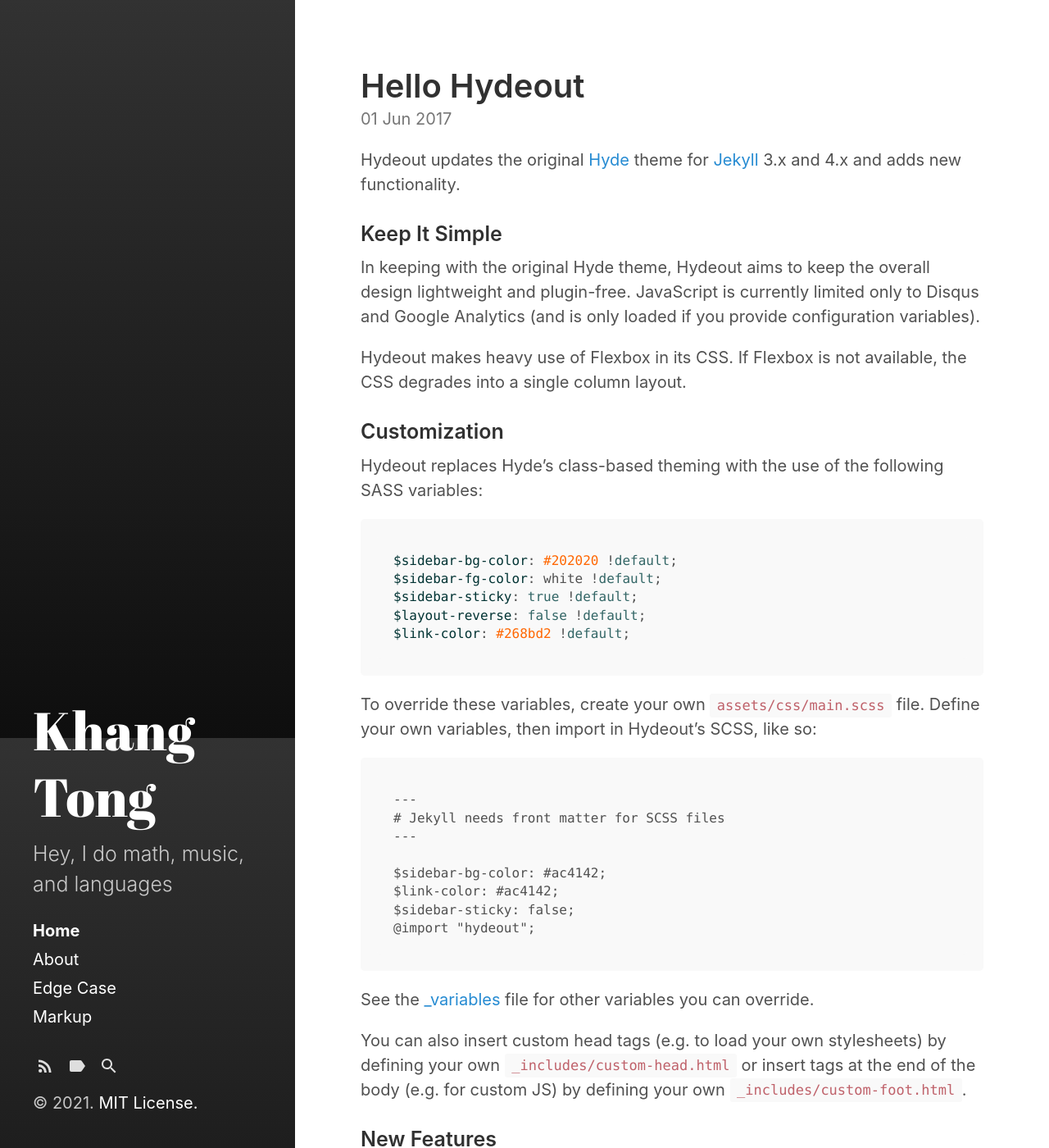
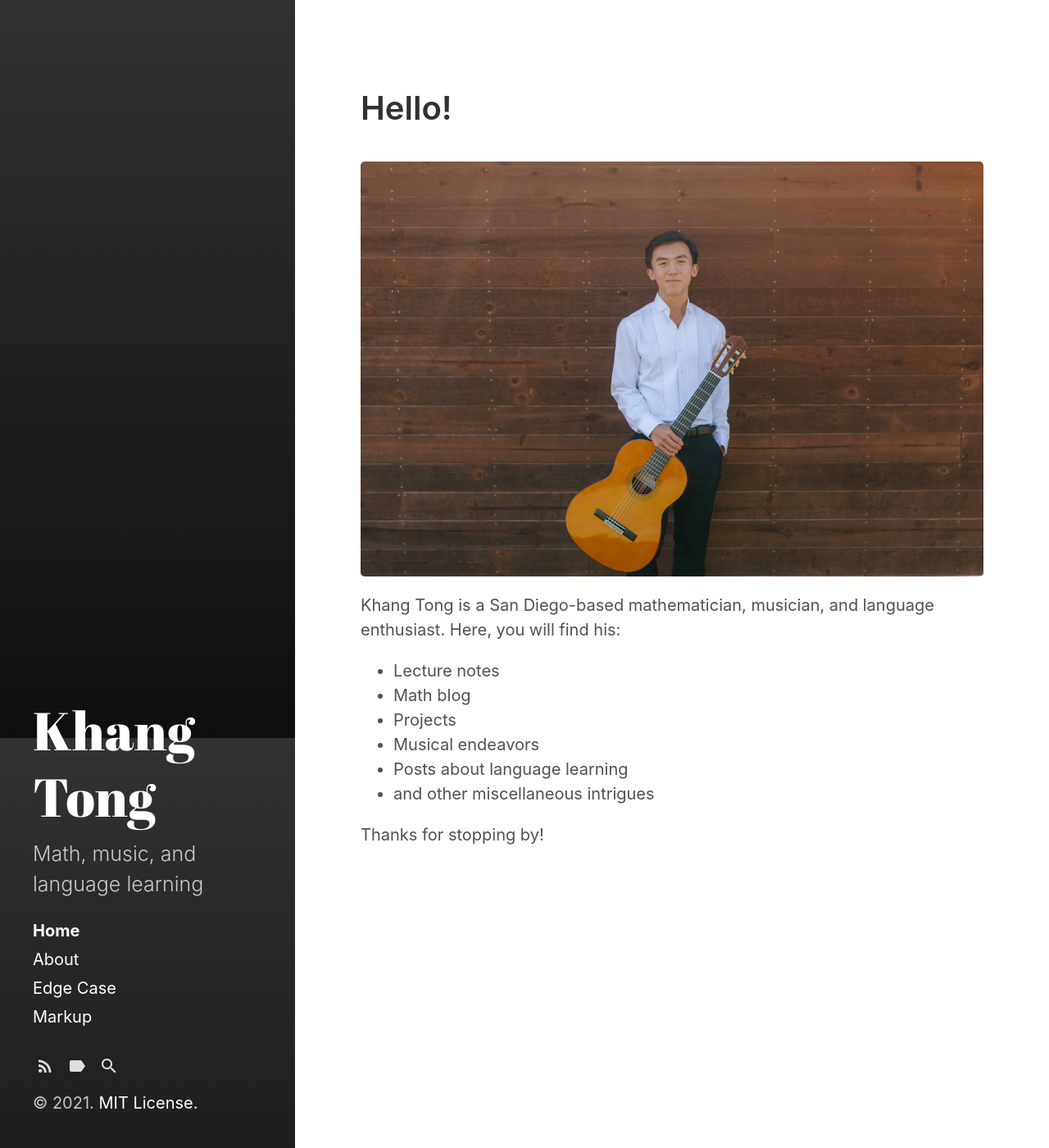
Before and after one commit to hophopkhangaroo/khangtong, a Jekyll site: the page built from index.html, in a window 1280 px wide and 1400 px high. Shown: the whole window at 82% size. Built offline with Jekyll 4.4.1, drawn with Linux system fonts in a browser that asks for light colours; the list of posts is cut into pages by our own code; some of the changed text lies outside the part shown.

Commit message:
Updated home page

```diff
--- a/_config.yml
+++ b/_config.yml
@@ -5,7 +5,7 @@ highlighter:      rouge
 # Setup
 title:            Khang Tong
 tagline:          'Mathematician and Classical Guitarist'
-description:      'Hey, I do math, music, and languages'
+description:      'Math, music, and language learning'
 url:              https://www.khangtong.com
 # baseurl:          '/hydeout'
                   # the optional subpath of your site, e.g. "/blog"
--- /dev/null
+++ b/_layouts/home.html
@@ -0,0 +1,7 @@
+---
+layout: default
+---
+
+<div class="content">
+  {{ content }}
+</div>
--- a/index.html
+++ b/index.html
@@ -1,4 +1,23 @@
 ---
-layout: index
-title: Home
+layout: home
+<!--title: Hello-->
 ---
+
+<h1>Hello!</h1>
+<br>
+
+
+<img src="assets/img/khang-home.jpg" alt="Home page image">
+
+<p>Khang Tong is a San Diego-based mathematician, musician, and language enthusiast.
+Here, you will find his:</p>
+
+<ul>
+    <li>Lecture notes</li>
+    <li>Math blog</li>
+    <li>Projects</li>
+    <li>Musical endeavors</li>
+    <li>Posts about language learning</li>
+    <li>and other miscellaneous intrigues</li>
+</ul>
+<p>Thanks for stopping by!</p>
```
Also changed, not shown: assets/img/khang-home.JPG (added).
